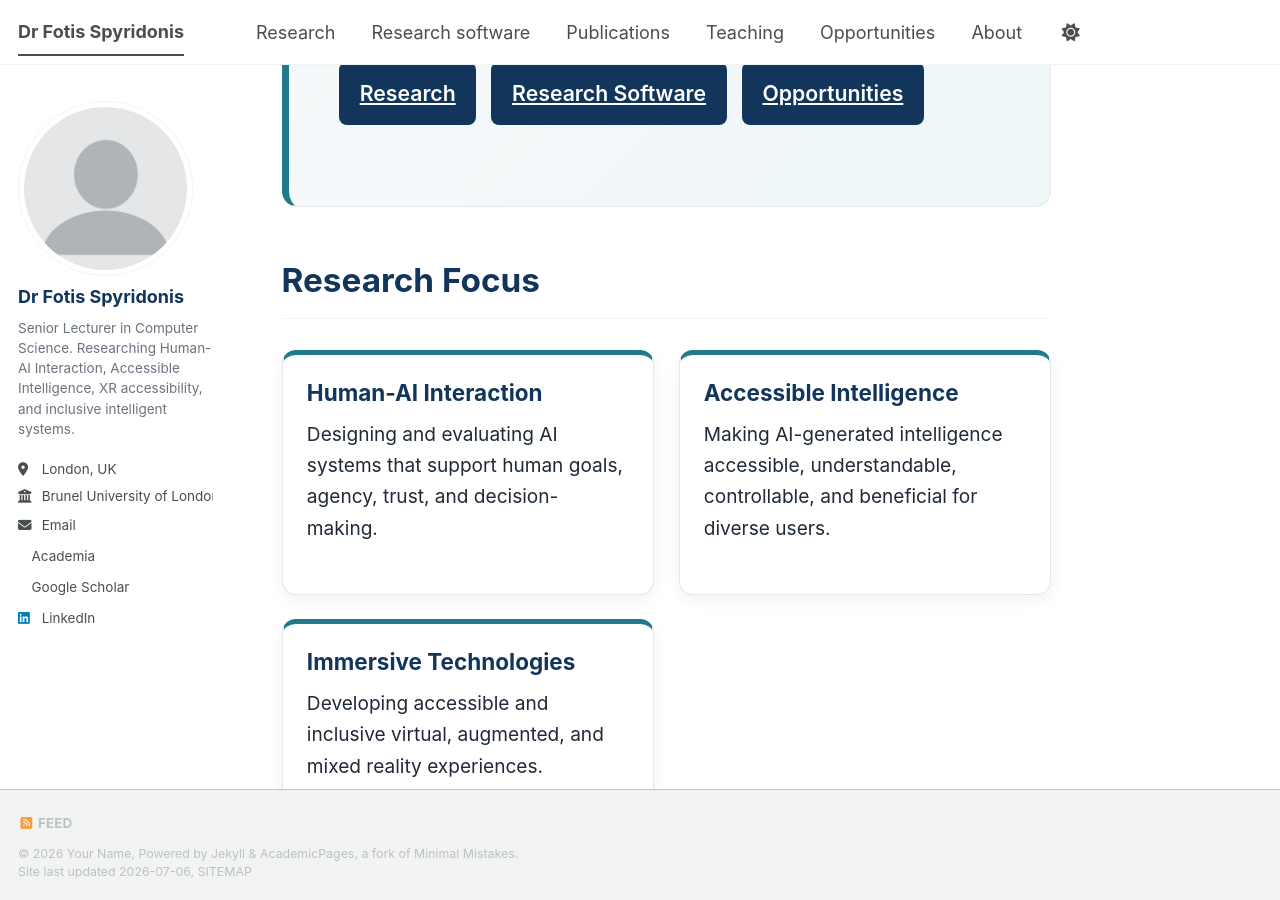
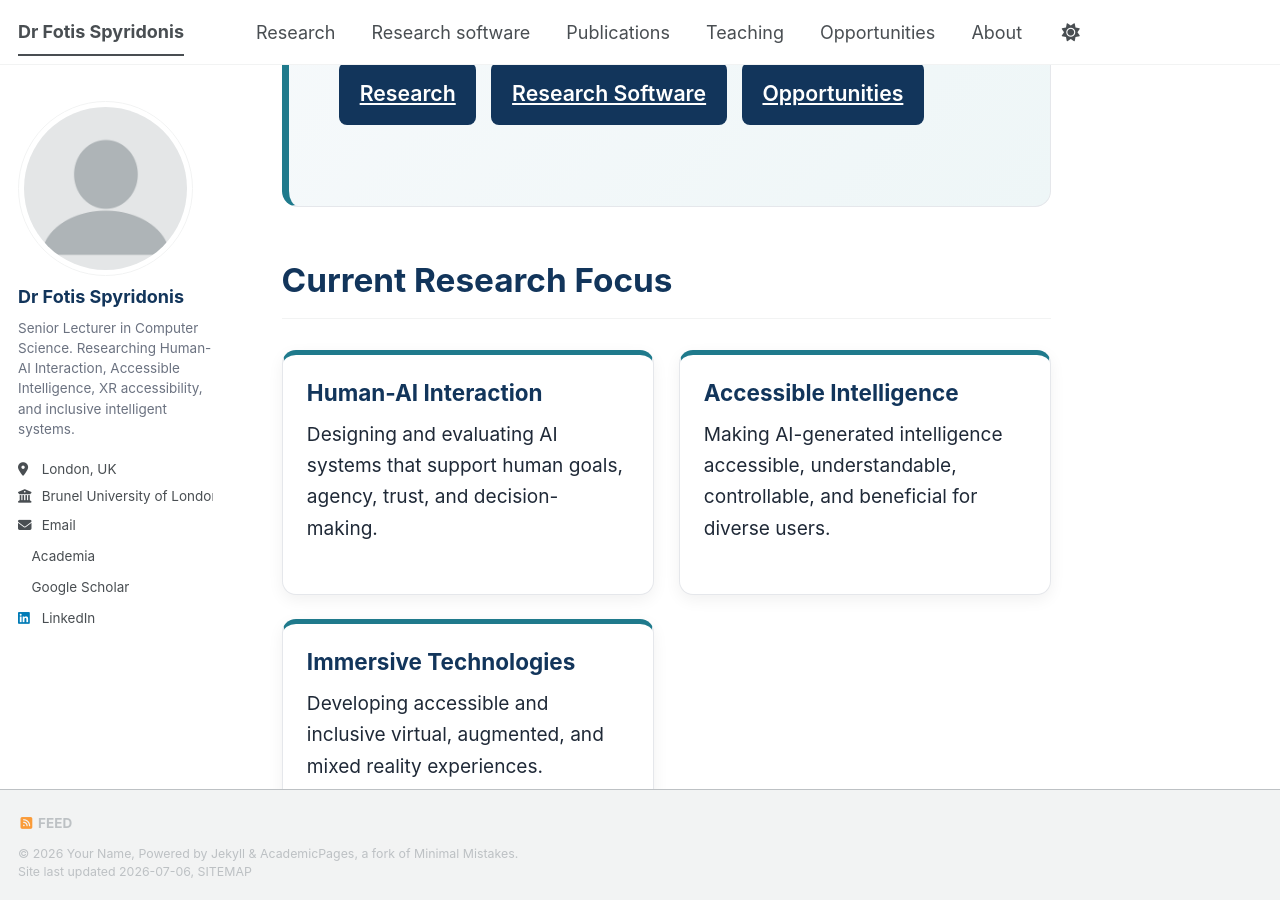
Before and after one commit to fotios-spyridonis/fotios-spyridonis.github.io, a Jekyll site: the page built from _pages/home.md, in a window 1280 px wide and 900 px high, scrolled down 359 px. Built offline with Jekyll 4.4.1, drawn with Linux system fonts in a browser that asks for light colours; a style sheet for code colours, icons or effects is not loaded.

Commit message:
Update home.md

```diff
--- a/_pages/home.md
+++ b/_pages/home.md
@@ -19,7 +19,7 @@ author_profile: true
 
 </div>
 
-<h2>Research Focus</h2>
+<h2>Current Research Focus</h2>
 
 <div class="card-grid">
 
```
